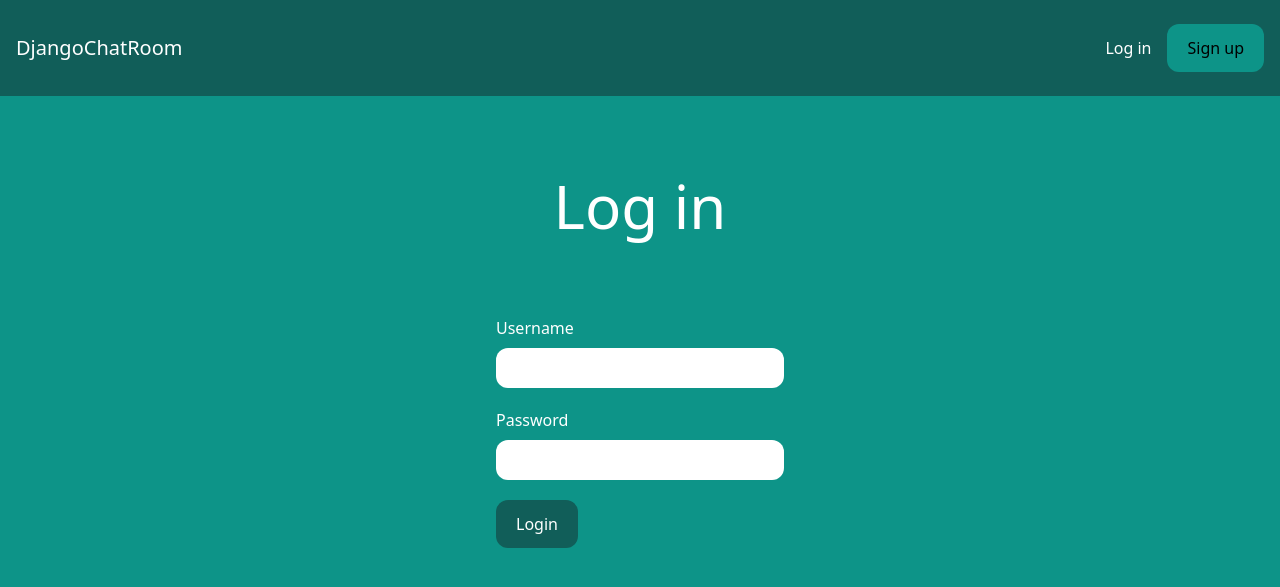
After one commit to Pushkar-Sharma-vns/chatroom, a Django app: page /login/ in a window 1280 px wide. The commit adds this page. Shown: the top 587 px of the page. Run offline with Django 4.2, Linux system fonts and the light colour scheme; some libraries are stand-ins or nearby versions.

Commit message:
added login and logout functionality

```diff
--- a/djangochat/core/templates/core/base.html
+++ b/djangochat/core/templates/core/base.html
@@ -18,8 +18,13 @@
             </div>
 
             <div class="flex items-center space-x-4">
-                <a href="/login/" class="text-white hover:text-gray-300"> Login </a>
-                <a href="/signup/" class="px-5 py-3 rounded-xl tex-white bg-teal-600 hover:bg-teal-700"> Signup </a>
+                {% if request.user.is_authenticated%}
+                    <a href="/rooms/" class="text-white hover:text-gray-300"> Rooms </a>
+                    <a href="/logout/" class="px-5 py-3 rounded-xl tex-white bg-teal-600 hover:bg-teal-700"> Log out </a>
+                {% else %}
+                    <a href="/login/" class="text-white hover:text-gray-300"> Log in </a>
+                    <a href="/signup/" class="px-5 py-3 rounded-xl tex-white bg-teal-600 hover:bg-teal-700"> Sign up </a>
+                {% endif %}
             </div>
         </nav>
 
--- /dev/null
+++ b/djangochat/core/templates/core/login.html
@@ -0,0 +1,36 @@
+{% extends 'core/base.html' %}
+
+{% block title %} Login | {% endblock %}
+
+{% block content%}
+    <div class="p-10 lg:p-20 text-center">
+        <h1 class="text-3l lg:text-6xl text-white"> Log in </h1>
+    </div>
+
+    <form method="post" action="." class="lg:w-1/4 px-4 mx-auto">
+        {% csrf_token %}
+
+        <div class="mb-5">
+            <label class="text-white"> Username </label>
+            <input type="text" name="username" class="w-full mt-2 px-4 py-2 rounded-xl">
+        </div>
+
+        <div class="mb-5">
+            <label class="text-white"> Password </label>
+            <input type="password" name="password" class="w-full mt-2 px-4 py-2 rounded-xl">
+        </div>
+
+        {% if form.errors %}
+            {% for field in form %}
+                {% for error in field.errors %}
+                    <div class="mb-5 p-4 rounded-xl bg-red text-white">
+                        <p>{{ error|escape }}</p>
+                    </div>
+                {% endfor %}
+            {% endfor %}
+        {% endif %}
+
+        <button class="px-5 py-3 rounded-xl text-white bg-teal-800 hover:bg-teal-700"> Login </button>
+
+    </form>
+{% endblock %}
--- a/djangochat/core/urls.py
+++ b/djangochat/core/urls.py
@@ -1,7 +1,11 @@
+from django.contrib.auth import views as auth_views
 from django.urls import path
+
 from . import views
 
 urlpatterns = [
     path('', views.frontpage, name='frontpage'),
     path('signup/', views.signup, name='signup'),
+    path('login/', auth_views.LoginView.as_view(template_name='core/login.html'), name='login'),
+    path('logout/', auth_views.LogoutView.as_view(), name='logout'),
 ]
--- a/djangochat/djangochat/settings.py
+++ b/djangochat/djangochat/settings.py
@@ -27,6 +27,9 @@ DEBUG = True
 
 ALLOWED_HOSTS = []
 
+LOGOUT_REDIRECT_URL = '/'
+LOGIN_REDIRECT_URL = 'rooms/'
+LOGIN_URL = 'login/'
 
 # Application definition
 
```
Also changed, not shown: djangochat/db.sqlite3.
